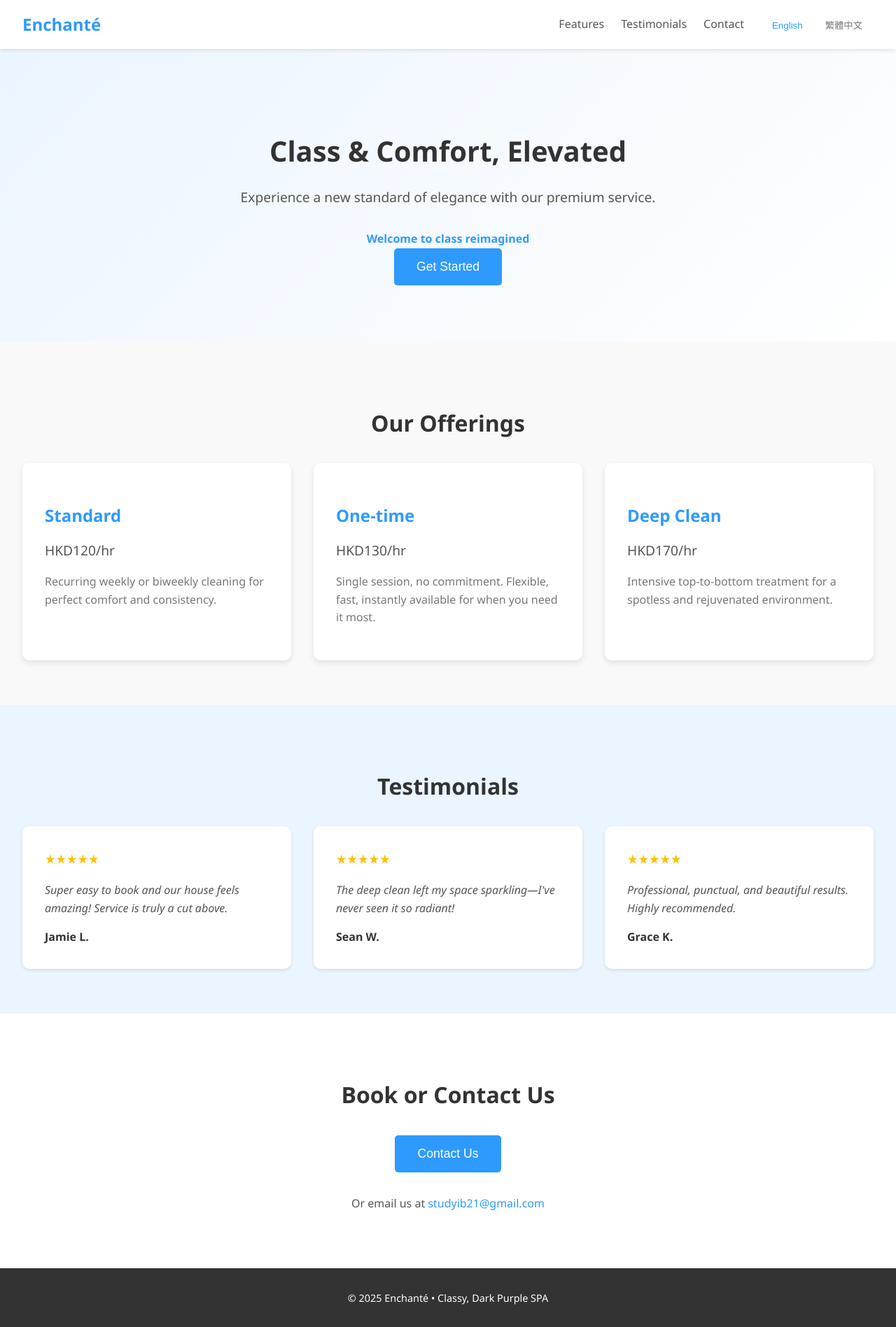
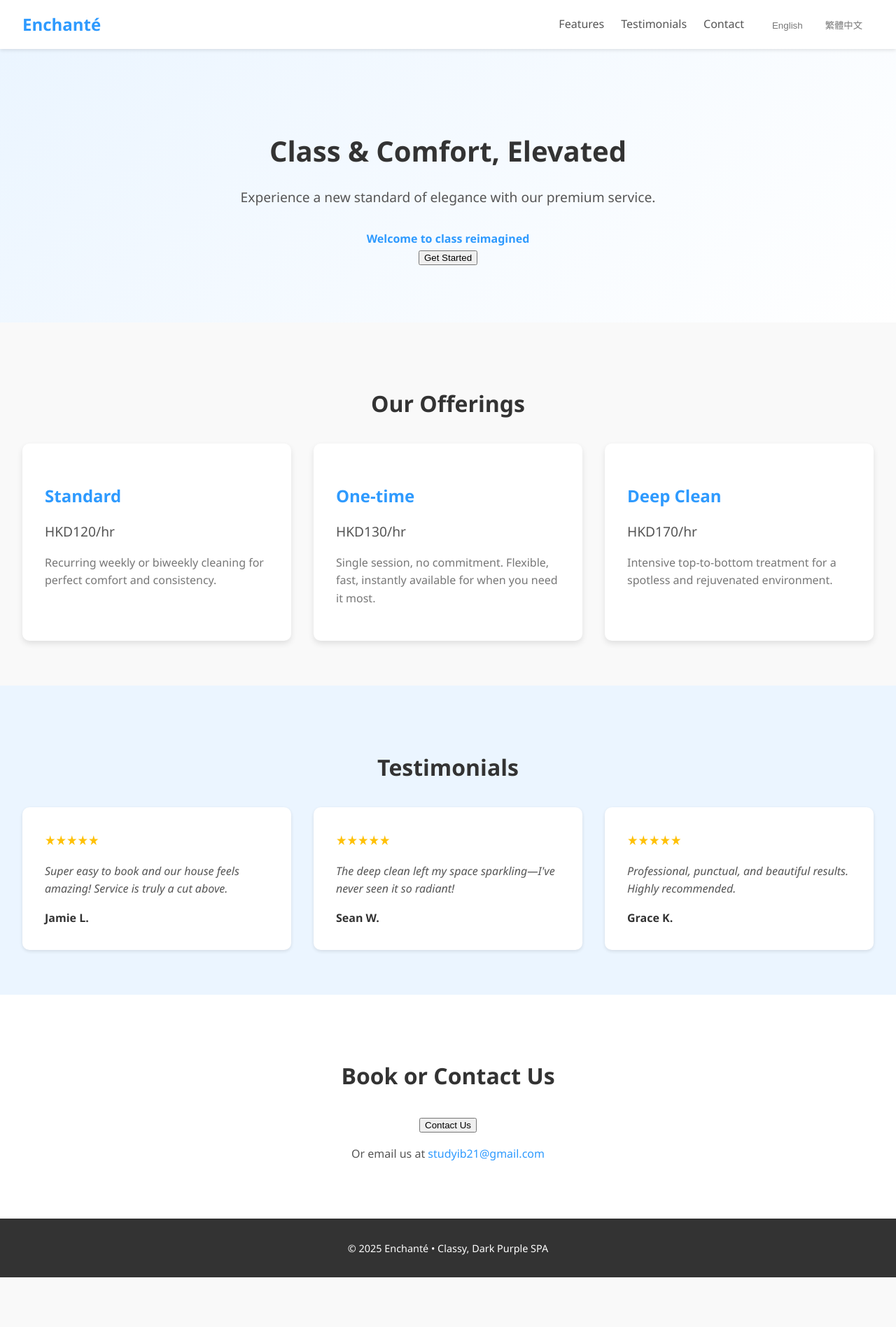
Before and after one commit to desertfox-gt/New, a React (Create React App) app: page / in a window 1280 px wide. Shown: the whole page at 70% size. After the commit the page ends 1826 px from the top, so only its background shows below. Built offline with nearby package versions, Linux system fonts and the light colour scheme.

Commit message:
Update App.js

```diff
--- a/src/App.js
+++ b/src/App.js
@@ -1,15 +1,22 @@
 
 import React, { useState } from "react";
 import "./App.css";
+
+// Reusable Button Component
+const Button = ({ onClick, children, className }) => (
+  <button className={`button \${className}`} onClick={onClick}>
+    {children}
+  </button>
+);
 
 // Subpage for Google Form Contact
 function ContactPage({ language, text, onBack }) {
   return (
     <div className="contact-page">
       <header className="contact-page-header">
-        <button onClick={onBack} className="back-button">
+        <Button onClick={onBack} className="back-button">
           ← {language === "en" ? "Back" : "返回"}
-        </button>
+        </Button>
         <h1>{text.contact.title}</h1>
       </header>
       <div className="contact-form-container">
@@ -38,25 +45,25 @@ function ServiceComparisonPage({ language, text, onBack }) {
       values: [
         text.features.standard.price,
         text.features.oneTime.price,
-        text.features.deepClean.price
-      ]
+        text.features.deepClean.price,
+      ],
     },
     {
       label: language === "en" ? "Description" : "描述",
       values: [
         text.features.standard.desc,
         text.features.oneTime.desc,
-        text.features.deepClean.desc
-      ]
-    }
+        text.features.deepClean.desc,
+      ],
+    },
   ];
 
   return (
     <div className="comparison-page">
       <header className="comparison-page-header">
-        <button onClick={onBack} className="back-button">
+        <Button onClick={onBack} className="back-button">
           ← {language === "en" ? "Back" : "返回"}
-        </button>
+        </Button>
         <h1>{language === "en" ? "Service Comparison" : "服務比較"}</h1>
       </header>
       <table className="comparison-table">
@@ -71,7 +78,9 @@ function ServiceComparisonPage({ language, text, onBack }) {
         <tbody>
           {rows.map((row, i) => (
             <tr key={i}>
-              <td><strong>{row.label}</strong></td>
+              <td>
+                <strong>{row.label}</strong>
+              </td>
               {row.values.map((cell, j) => (
                 <td key={j}>{cell}</td>
               ))}
@@ -93,118 +102,119 @@ function App() {
       nav: {
         features: "Features",
         testimonials: "Testimonials",
-        contact: "Contact"
+        contact: "Contact",
       },
       hero: {
         headline: "Class & Comfort, Elevated",
         desc: "Experience a new standard of elegance with our premium service.",
         highlight: "Welcome to class reimagined",
-        cta: "Get Started"
+        cta: "Get Started",
       },
       features: {
         title: "Our Offerings",
         standard: {
           title: "Standard",
           price: "HKD120/hr",
-          desc: "Recurring weekly or biweekly cleaning for perfect comfort and consistency."
+          desc: "Recurring weekly or biweekly cleaning for perfect comfort and consistency.",
         },
         oneTime: {
           title: "One-time",
           price: "HKD130/hr",
-          desc: "Single session, no commitment. Flexible, fast, instantly available for when you need it most."
+          desc: "Single session, no commitment. Flexible, fast, instantly available for when you need it most.",
         },
         deepClean: {
           title: "Deep Clean",
           price: "HKD170/hr",
-          desc: "Intensive top-to-bottom treatment for a spotless and rejuvenated environment."
-        }
+          desc: "Intensive top-to-bottom treatment for a spotless and rejuvenated environment.",
+        },
       },
       testimonials: {
         title: "Testimonials",
         testimonial1: {
           quote: "Super easy to book and our house feels amazing! Service is truly a cut above.",
-          author: "Jamie L."
+          author: "Jamie L.",
         },
         testimonial2: {
-          quote: "The deep clean left my space sparkling—I've never seen it so radiant!",
-          author: "Sean W."
+          quote:
+            "The deep clean left my space sparkling—I've never seen it so radiant!",
+          author: "Sean W.",
         },
         testimonial3: {
           quote: "Professional, punctual, and beautiful results. Highly recommended.",
-          author: "Grace K."
-        }
+          author: "Grace K.",
+        },
       },
       contact: {
         title: "Book or Contact Us",
         orEmail: "Or email us at",
-        button: "Contact Us"
+        button: "Contact Us",
       },
       footer: {
-        copyright: "Enchanté • Classy, Dark Purple SPA"
+        copyright: "Enchanté • Classy, Dark Purple SPA",
       },
       languageSelector: {
         en: "English",
-        zh: "繁體中文"
-      }
+        zh: "繁體中文",
+      },
     },
     zh: {
       nav: {
         features: "服務",
         testimonials: "評價",
-        contact: "聯絡我們"
+        contact: "聯絡我們",
       },
       hero: {
         headline: "品質與舒適，臻於完美",
         desc: "體驗我們高端服務帶來的全新優雅標準。",
         highlight: "歡迎體驗重新定義的品質",
-        cta: "立即開始"
+        cta: "立即開始",
       },
       features: {
         title: "我們的服務",
         standard: {
           title: "標準服務",
           price: "HKD120/小時",
-          desc: "每週或每兩週定期清潔，為您提供完美的舒適感和一致性。"
+          desc: "每週或每兩週定期清潔，為您提供完美的舒適感和一致性。",
         },
         oneTime: {
           title: "單次服務",
           price: "HKD130/小時",
-          desc: "單次服務，無需承諾。靈活、快速，隨時可用，為您解決燃眉之急。"
+          desc: "單次服務，無需承諾。靈活、快速，隨時可用，為您解決燃眉之急。",
         },
         deepClean: {
           title: "深度清潔",
           price: "HKD170/小時",
-          desc: "從上到下的密集處理，打造無瑕且煥然一新的環境。"
-        }
+          desc: "從上到下的密集處理，打造無瑕且煥然一新的環境。",
+        },
       },
       testimonials: {
         title: "客戶評價",
         testimonial1: {
           quote: "預約超級簡單，我們的家感覺棒極了！服務真的非常出色。",
-          author: "Jamie L."
+          author: "Jamie L.",
         },
         testimonial2: {
           quote: "深度清潔讓我的空間煥然一新—我從未見過它如此明亮！",
-          author: "Sean W."
+          author: "Sean W.",
         },
         testimonial3: {
           quote: "專業、準時，而且結果美不勝收。強烈推薦。",
-          author: "Grace K."
-        }
+          author: "Grace K.",
+        },
       },
       contact: {
         title: "預約或聯絡我們",
         orEmail: "或透過電郵聯絡我們：",
-        button: "聯絡我們"
+        button: "聯絡我們",
       },
       footer: {
-        copyright: "Enchanté • 高雅，深紫色水療中心"
+        copyright: "Enchanté • 高雅，深紫色水療中心",
       },
       languageSelector: {
         en: "English",
-        zh: "繁體中文"
-      }
-    }
+        zh: "繁體中文",
+      },
+    },
   };
 
   const text = translations[language];
@@ -218,7 +228,6 @@ function App() {
         onBack={() => setShowContactForm(false)}
       />
     );
-
   if (showComparisonPage)
     return (
       <ServiceComparisonPage
@@ -238,7 +247,7 @@ function App() {
             <a href="#testimonials">{text.nav.testimonials}</a>
             <a
               href="#contact"
-              onClick={e => {
+              onClick={(e) => {
                 e.preventDefault();
                 setShowContactForm(true);
               }}
@@ -246,18 +255,18 @@ function App() {
               {text.nav.contact}
             </a>
             <div className="language-selector">
-              <button
+              <Button
                 className={language === "en" ? "active" : ""}
                 onClick={() => setLanguage("en")}
               >
                 {translations.en.languageSelector.en}
-              </button>
-              <button
+              </Button>
+              <Button
                 className={language === "zh" ? "active" : ""}
                 onClick={() => setLanguage("zh")}
               >
                 {translations.en.languageSelector.zh}
-              </button>
+              </Button>
             </div>
           </nav>
         </div>
@@ -268,13 +277,13 @@ function App() {
             <h1 className="hero-headline">{text.hero.headline}</h1>
             <p className="hero-desc">{text.hero.desc}</p>
             <div className="hero-highlight">{text.hero.highlight}</div>
-            <button className="cta-btn">{text.hero.cta}</button>
+            <Button className="cta-btn">{text.hero.cta}</Button>
           </div>
         </section>
         <section id="features" className="features-section">
           <h2>{text.features.title}</h2>
           <div className="features-grid">
-            {["standard", "oneTime", "deepClean"].map(type => (
+            {["standard", "oneTime", "deepClean"].map((type) => (
               <div
                 key={type}
                 className="feature-card"
@@ -282,7 +291,7 @@ function App() {
                 style={{ cursor: "pointer" }}
                 tabIndex={0}
                 aria-label={`\${text.features[type].title} card. Click for comparison.`}
-                onKeyPress={e => {
+                onKeyPress={(e) => {
                   if (e.key === "Enter" || e.key === " ") {
                     setShowComparisonPage(true);
                   }
@@ -301,38 +310,50 @@ function App() {
           <div className="testimonials-grid">
             <div className="testimonial-card">
               <div className="star-rating">★★★★★</div>
-              <p className="testimonial-quote">{text.testimonials.testimonial1.quote}</p>
-              <span className="testimonial-author">{text.testimonials.testimonial1.author}</span>
+              <p className="testimonial-quote">
+                {text.testimonials.testimonial1.quote}
+              </p>
+              <span className="testimonial-author">
+                {text.testimonials.testimonial1.author}
+              </span>
             </div>
             <div className="testimonial-card">
               <div className="star-rating">★★★★★</div>
-              <p className="testimonial-quote">{text.testimonials.testimonial2.quote}</p>
-              <span className="testimonial-author">{text.testimonials.testimonial2.author}</span>
+              <p className="testimonial-quote">
+                {text.testimonials.testimonial2.quote}
+              </p>
+              <span className="testimonial-author">
+                {text.testimonials.testimonial2.author}
+              </span>
             </div>
             <div className="testimonial-card">
               <div className="star-rating">★★★★★</div>
-              <p className="testimonial-quote">{text.testimonials.testimonial3.quote}</p>
-              <span className="testimonial-author">{text.testimonials.testimonial3.author}</span>
+              <p className="testimonial-quote">
+                {text.testimonials.testimonial3.quote}
+              </p>
+              <span className="testimonial-author">
+                {text.testimonials.testimonial3.author}
+              </span>
             </div>
           </div>
         </section>
         <section id="contact" className="contact-section">
           <h2 className="contact-title">{text.contact.title}</h2>
           <div className="contact-content">
-            <button
-              className="contact-button"
-              onClick={() => setShowContactForm(true)}
-            >
+            <Button className="contact-button" onClick={() => setShowContactForm(true)}>
               {text.contact.button}
-            </button>
+            </Button>
             <p className="email-info">
-              {text.contact.orEmail} <a href="mailto:studyib21@gmail.com">studyib21@gmail.com</a>
+              {text.contact.orEmail}{" "}
+              <a href="mailto:studyib21@gmail.com">studyib21@gmail.com</a>
             </p>
           </div>
         </section>
       </main>
       <footer>
-        <p>&copy; {new Date().getFullYear()} {text.footer.copyright}</p>
+        <p>
+          &copy; {new Date().getFullYear()} {text.footer.copyright}
+        </p>
       </footer>
     </div>
   );
```
